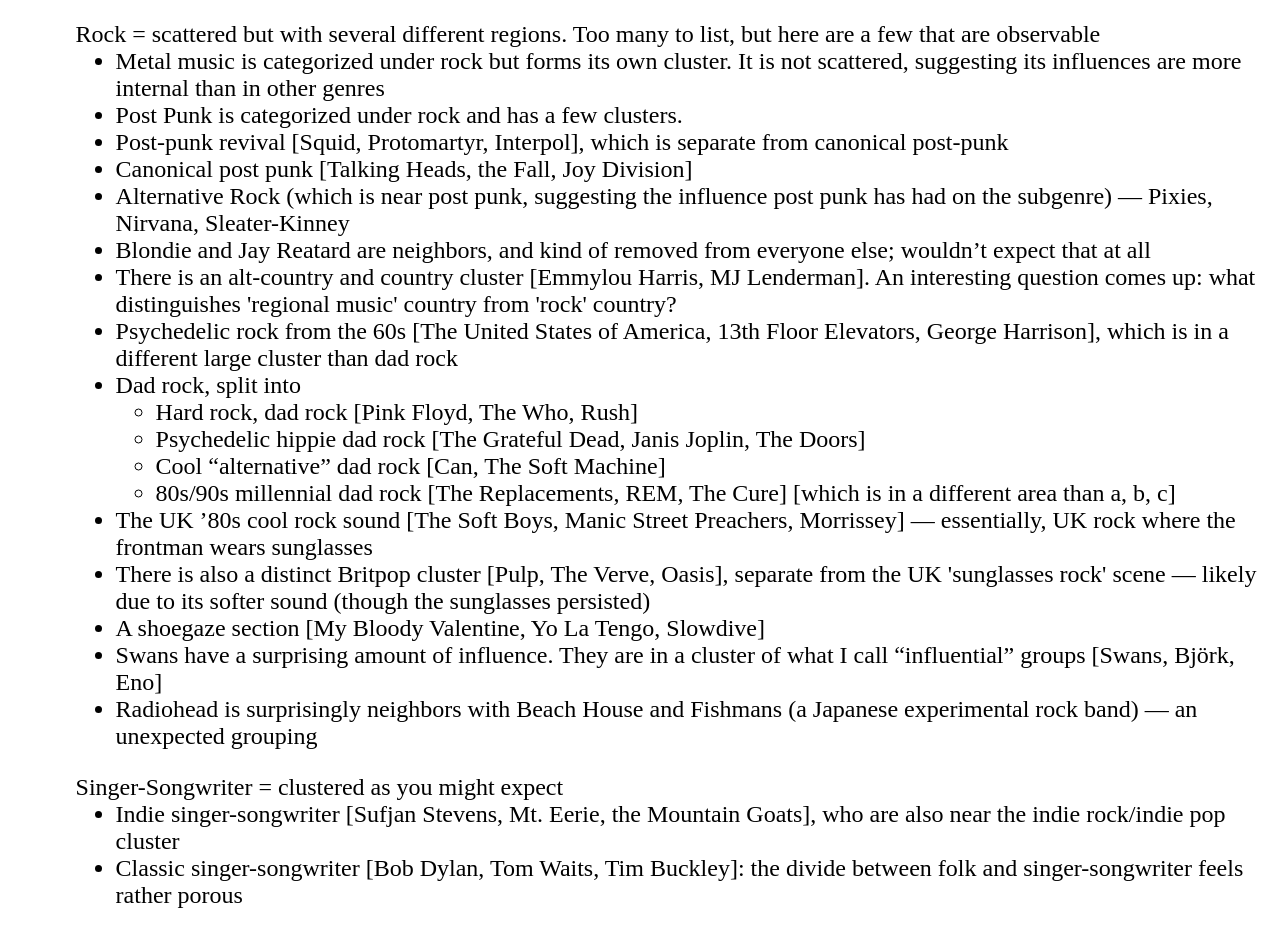
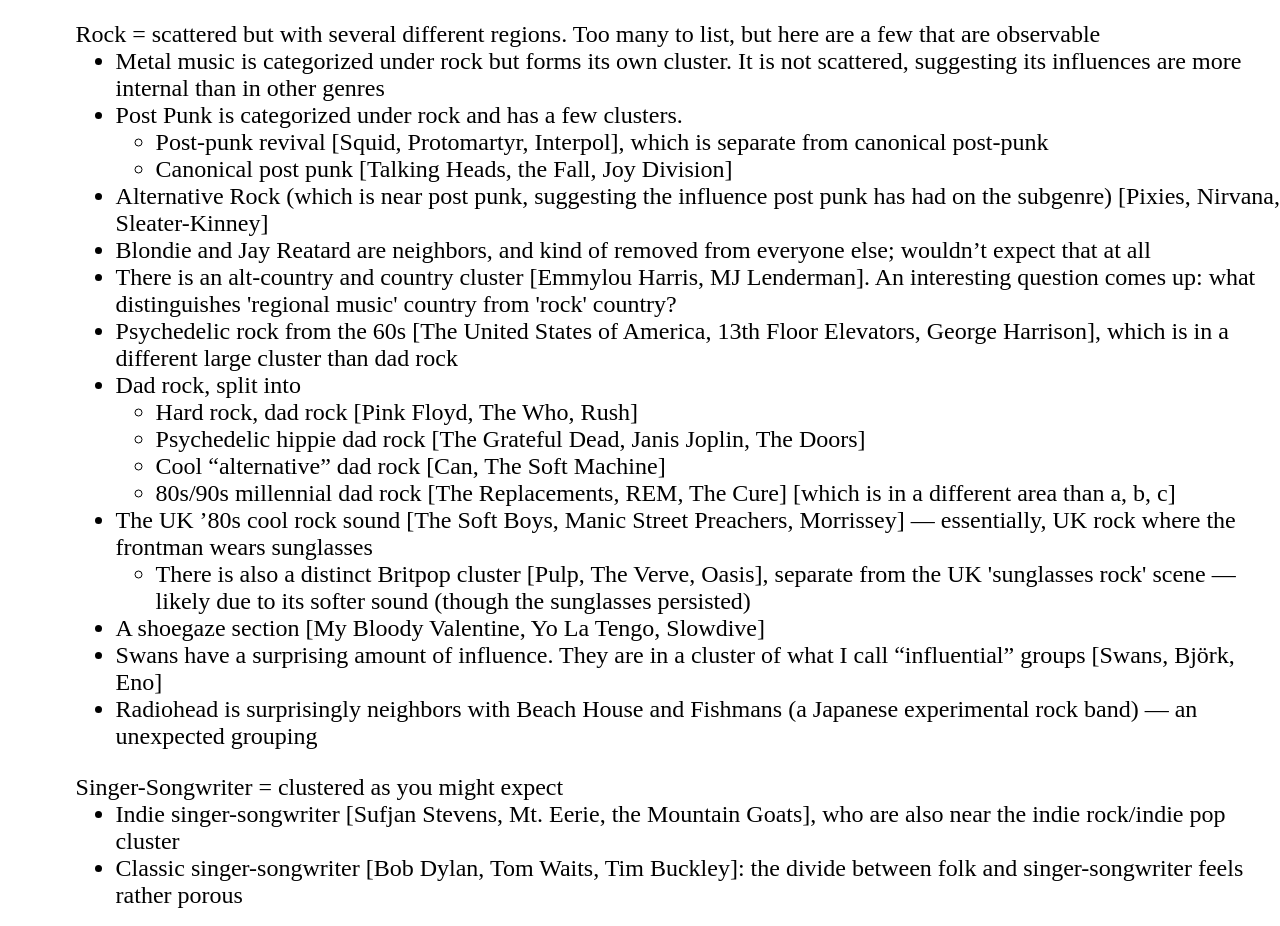
Before and after one commit to EpicEdwardo/rym_11ty, an Eleventy site: page rateyourmusic.html in a window 1280 px wide. Shown: the part 3730-4656 px from the top of the page. Built offline with nearby package versions, Linux system fonts and the light colour scheme; Eleventy itself is replaced by a stand-in of ours; files that its build step writes are made by us from their sources.

Commit message:
some updates

```diff
--- a/rateyourmusic.html
+++ b/rateyourmusic.html
@@ -120,9 +120,11 @@
 <ul>
   <li>Metal music is categorized under rock but forms its own cluster. It is not scattered, suggesting its influences are more internal than in other genres</li>
   <li>Post Punk is categorized under rock and has a few clusters.</li>
-  <li>Post-punk revival [Squid, Protomartyr, Interpol], which is separate from canonical post-punk</li>
-  <li>Canonical post punk [Talking Heads, the Fall, Joy Division]</li>
-  <li>Alternative Rock (which is near post punk, suggesting the influence post punk has had on the subgenre) — Pixies, Nirvana, Sleater-Kinney</li>
+  <ul>
+    <li>Post-punk revival [Squid, Protomartyr, Interpol], which is separate from canonical post-punk</li>
+    <li>Canonical post punk [Talking Heads, the Fall, Joy Division]</li>
+  </ul>
+  <li>Alternative Rock (which is near post punk, suggesting the influence post punk has had on the subgenre) [Pixies, Nirvana, Sleater-Kinney]</li>
   <li>Blondie and Jay Reatard are neighbors, and kind of removed from everyone else; wouldn’t expect that at all</li>
   <li>There is an alt-country and country cluster [Emmylou Harris, MJ Lenderman]. An interesting question comes up: what distinguishes 'regional music' country from 'rock' country?</li>
   <li>Psychedelic rock from the 60s [The United States of America, 13th Floor Elevators, George Harrison], which is in a different large cluster than dad rock</li>
@@ -135,7 +137,9 @@
     </ul>
   </li>
   <li>The UK ’80s cool rock sound [The Soft Boys, Manic Street Preachers, Morrissey] — essentially, UK rock where the frontman wears sunglasses</li>
-  <li>There is also a distinct Britpop cluster [Pulp, The Verve, Oasis], separate from the UK 'sunglasses rock' scene — likely due to its softer sound (though the sunglasses persisted)</li>
+  <ul>
+    <li>There is also a distinct Britpop cluster [Pulp, The Verve, Oasis], separate from the UK 'sunglasses rock' scene — likely due to its softer sound (though the sunglasses persisted)</li>
+  </ul>
   <li>A shoegaze section [My Bloody Valentine, Yo La Tengo, Slowdive]</li>
   <li>Swans have a surprising amount of influence. They are in a cluster of what I call “influential” groups [Swans, Björk, Eno]</li>
   <li>Radiohead is surprisingly neighbors with Beach House and Fishmans (a Japanese experimental rock band) — an unexpected grouping</li>
```
